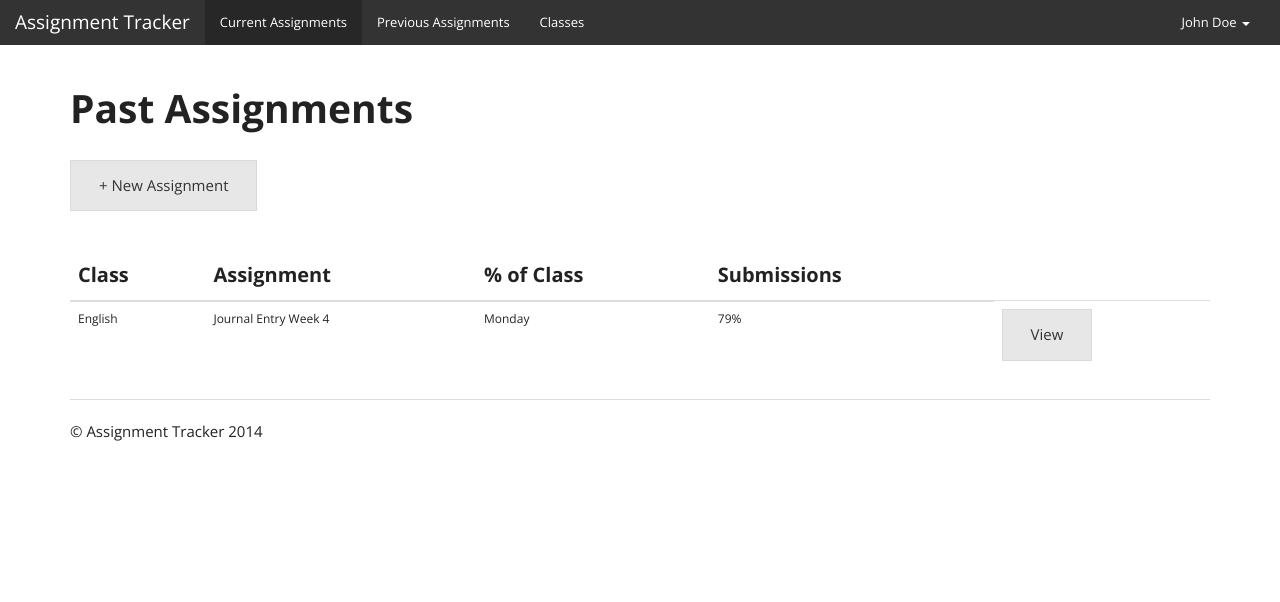
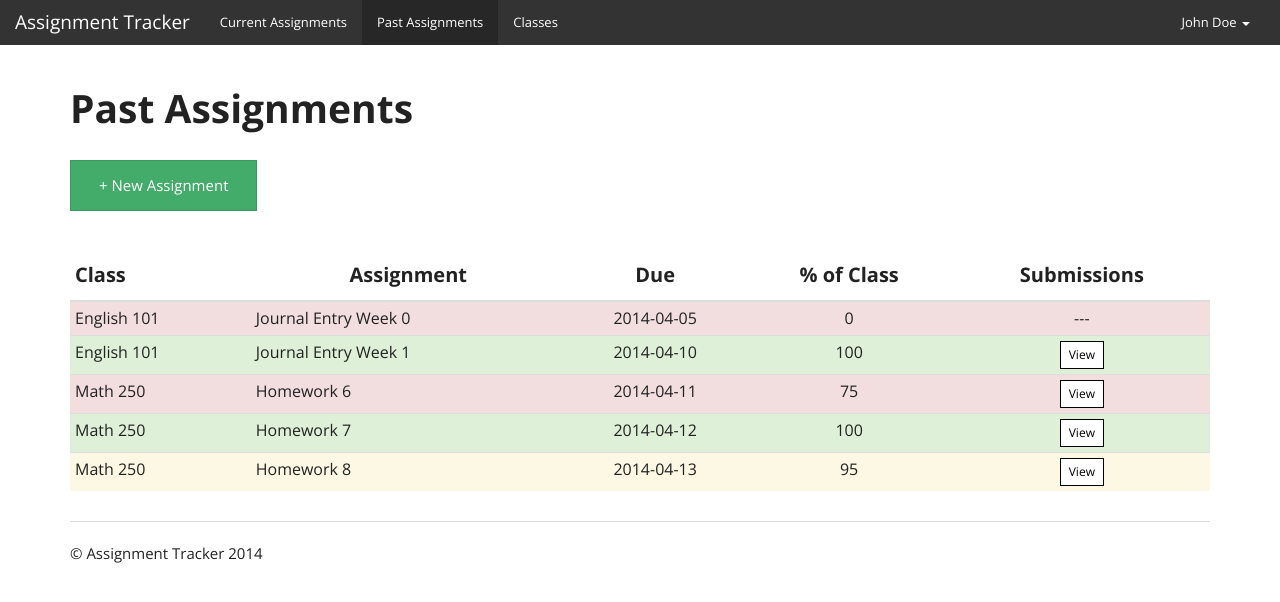
Before and after one commit to natafaye/assignment-tracker, a Flask app: page /past-assignments in a window 1280 px wide. Shown: the top 602 px of the page. Run offline with Flask 2, Linux system fonts and the light colour scheme; a user stored in the database is signed in; some libraries are stand-ins or nearby versions.

Commit message:
Formatting + Javascript setup for Instructor pages
Completed the CSS and Javascript backbone for all of the pages
associated with 'master-instructor.html'. This includes form validation
and passing of fake data from views.py to the template pages.

```diff
--- a/app/static/css/style.css
+++ b/app/static/css/style.css
@@ -32,3 +32,27 @@
     color:#000;
     border: 1px solid #000;
 }
+
+/* Create New Class*/
+#class_name, #class {
+    margin-bottom:15px;
+}
+
+#form_holder {
+    width:300px;
+    margin-bottom:40px;
+}
+.form_label {
+    margin-top:30px;
+    display:block;
+    font-weight:bold;
+}
+#assign_desc {
+    display:block;
+    margin-bottom: 20px;
+}
+
+/* New Assignment */
+#form_holder input {
+    margin-bottom:15px;
+}
--- a/app/templates/classes.html
+++ b/app/templates/classes.html
@@ -30,10 +30,13 @@
 {% block script %}
   <script>
     function new_class() {
-      window.alert("Request to visit create class page");
+      //window.alert("Request to visit create class page");
+      window.location.href = "/create-class";
     }
     function view_students(code) {
       window.alert("Request to see students for class code: " + code);
+      // Display the button as normal again
+      $('.btn-view').blur();
     }
   </script>
 {% endblock %}
--- a/app/templates/master-instructor.html
+++ b/app/templates/master-instructor.html
@@ -44,9 +44,9 @@
 		<!-- Collect the nav links, forms, and other content for toggling -->
 		<div class="collapse navbar-collapse" id="bs-example-navbar-collapse-1">
 		  <ul class="nav navbar-nav">
-			<li class="active"><a href="#">Current Assignments</a></li>
-			<li><a href="#">Previous Assignments</a></li>
-			<li><a href="#">Classes</a></li>
+			<li><a href="/current-assignments">Current Assignments</a></li>
+			<li><a href="/past-assignments">Past Assignments</a></li>
+			<li><a href="/classes">Classes</a></li>
 		  </ul>
 		  <ul class="nav navbar-nav navbar-right">
 			<li class="dropdown">
@@ -76,6 +76,15 @@
     <!-- Bootstrap core JavaScript -->
     <script src="https://ajax.googleapis.com/ajax/libs/jquery/1.11.0/jquery.min.js"></script>
     <script src="static/js/bootstrap.min.js"></script>
+    <script>
+	// Determine the current page
+	var url = window.location.href.split("/");
+	var curPage = url[url.length-1];
+
+	// Highlight the current page on the nav-bar
+	var anchorSelect = ".nav li a[href='/" + curPage + "']";
+	$(anchorSelect).parent("li").addClass("active");
+      </script>
     {% block script %}{% endblock %}
   </body>
 </html>
--- a/app/templates/past-assignments.html
+++ b/app/templates/past-assignments.html
@@ -2,24 +2,50 @@
 {% block head %}{% endblock %}
 {% block content %}
 <!-- Button to Create New Assignment -->
-<button type="button" class="btn btn-default">+ New Assignment</button>
+<button type="button" class="btn btn-success" onclick="new_assignment()">+ New Assignment</button>
 
 <!-- Table of Past Assignments -->
-<table class="table">
+<table class="table table-striped table-condensed">
   <thead>
       <tr>
           <th>Class</th>
-          <th>Assignment</th>
-          <th>% of Class</th>
-          <th>Submissions</th>
-      </tr>
-      <tr>
-          <td>English</td>
-          <td>Journal Entry Week 4</td>
-          <td>Monday</td>
-          <td>79%</td>
-          <td><button type="button" class="btn btn-default">View</button></td>
+          <th class="center">Assignment</th>
+          <th class="center">Due</th>
+          <th class="center">% of Class</th>
+          <th class="center">Submissions</th>
       </tr>
   </thead>
+  <tbody>
+    {% for assignment in assignments %}
+      <!-- Highlight rows based on submission percentage -->
+      <tr {% if(assignment.percentSubmitted <= 75): %} class="danger"
+          {% elif(assignment.percentSubmitted < 100): %} class="warning"
+          {% else: %} class="success"
+          {% endif %} >
+        <td>{{assignment.class}}</td>
+          <td>{{assignment.name}}</td>
+          <td class="center">{{assignment.dueDate}}</td>
+          <td class="center">{{assignment.percentSubmitted}}</td>
+          <td class="center">
+          {% if(assignment.percentSubmitted > 0): %}
+          <button type="button" class="btn btn-primary btn-view btn-xs" onclick="view_submissions('{{assignment.name}}')">View</button></td>
+          {% else: %}
+            ---
+          {% endif %}
+      </tr>
+    {% endfor %}
+  </tbody>
 </table>
 {% endblock %}
+{% block script %}
+  <script>
+    function view_submissions(assign_name) {
+      window.alert("Request to view submissions for: " + assign_name);
+      // Display the button as normal again
+      $('.btn-view').blur();
+    }
+    function new_assignment() {
+      window.location.href = "/create-assignment";
+    }
+  </script>
+{% endblock %}
--- a/app/views.py
+++ b/app/views.py
@@ -81,7 +81,17 @@ def classes():
 @app.route('/create-assignment')
 @login_required
 def create_assignment():
-	return render_template("create-assignment.html", title = "Create Assignment")
+	courses = [
+		{
+		"name":"English 101",
+		"code":"123456"
+		},
+		{
+		"name":"Math 250",
+		"code":"7891011"
+		}
+	]
+	return render_template("create-assignment.html", title = "Create Assignment", courseList=courses)
 
 @app.route('/create-class')
 @login_required
@@ -91,7 +101,35 @@ def create_class():
 @app.route('/current-assignments')
 @login_required
 def current_assignment():
-	return render_template("current-assignments.html", title = "Current Assignments")
+	assignments = [
+		{
+		"name":"Journal Entry Week 4",
+		"dueDate":"2014-04-20",
+		"class":"English 101",
+		"percentSubmitted":50
+		},
+		{
+		"name":"Homework 10",
+		"dueDate":"2014-04-20",
+		"class":"Math 250",
+		"percentSubmitted":100
+		},
+		{
+		"name":"Homework 11",
+		"dueDate":"2014-04-25",
+		"class":"Math 250",
+		"percentSubmitted":75
+		},
+		{
+		"name":"Homework 12",
+		"dueDate":"2014-04-30",
+		"class":"Math 250",
+		"percentSubmitted":0
+		}
+	]
+	# Sort assignments by due date
+	assignments.sort(key=lambda assignment:assignment["dueDate"]);
+	return render_template("current-assignments.html", title = "Current Assignments", assignments=assignments)
 
 @app.route('/home-not-logged-in')
 def home_not_logged_in():
@@ -105,7 +143,41 @@ def home_student():
 @app.route('/past-assignments')
 @login_required
 def past_assignments():
-	return render_template("past-assignments.html", title = "Past Assignments")
+	assignments = [
+		{
+		"name":"Journal Entry Week 1",
+		"dueDate":"2014-04-10",
+		"class":"English 101",
+		"percentSubmitted":100
+		},
+		{
+		"name":"Homework 6",
+		"dueDate":"2014-04-11",
+		"class":"Math 250",
+		"percentSubmitted":75
+		},
+		{
+		"name":"Homework 7",
+		"dueDate":"2014-04-12",
+		"class":"Math 250",
+		"percentSubmitted":100
+		},
+		{
+		"name":"Homework 8",
+		"dueDate":"2014-04-13",
+		"class":"Math 250",
+		"percentSubmitted":95
+		},
+		{
+		"name":"Journal Entry Week 0",
+		"dueDate":"2014-04-05",
+		"class":"English 101",
+		"percentSubmitted":0
+		}
+	]
+	# Sort assignments by due date
+	assignments.sort(key=lambda assignment:assignment["dueDate"]);
+	return render_template("past-assignments.html", title = "Past Assignments",assignments=assignments)
 
 @app.route('/student-signup')
 def student_signup():
```
Also changed, not shown: app/templates/create-assignment.html (+54 -11 lines), app/templates/create-class.html (+21 -5 lines), app/templates/current-assignments.html (+36 -12 lines), 1 other file.
